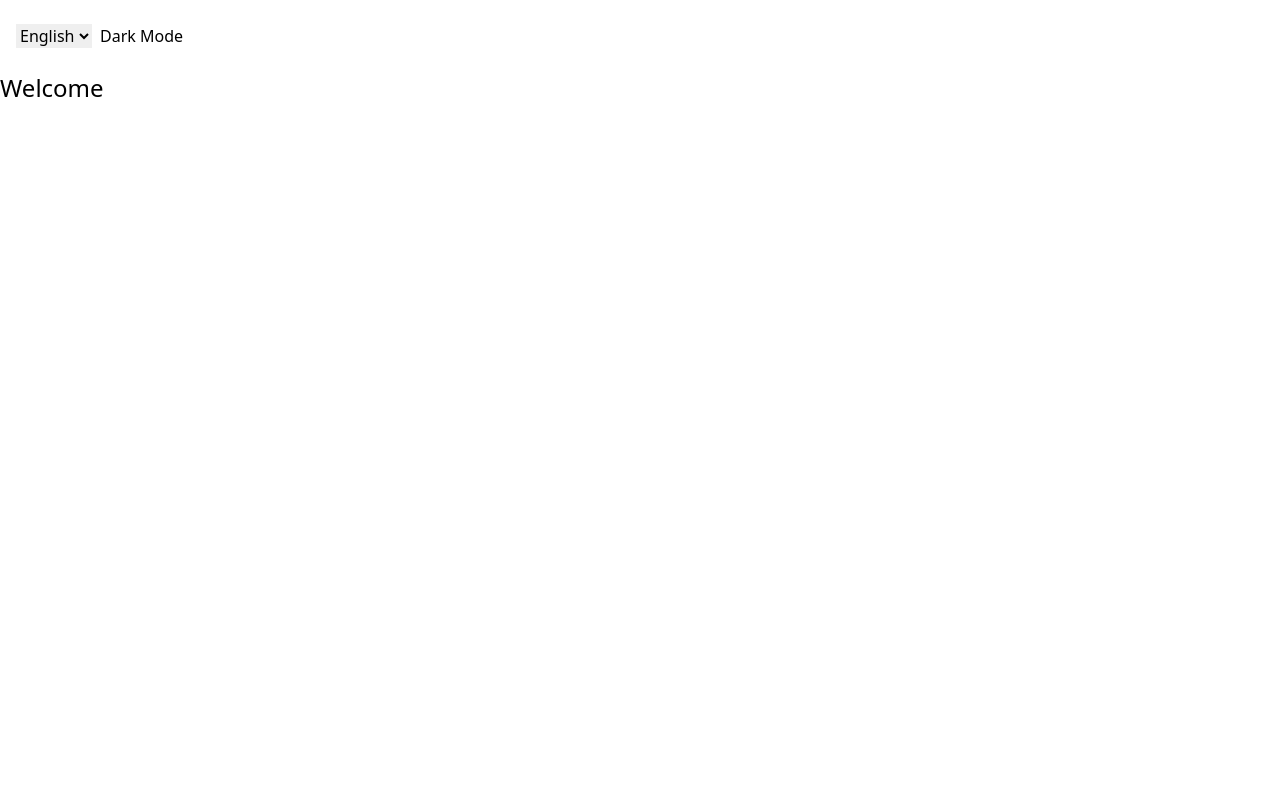
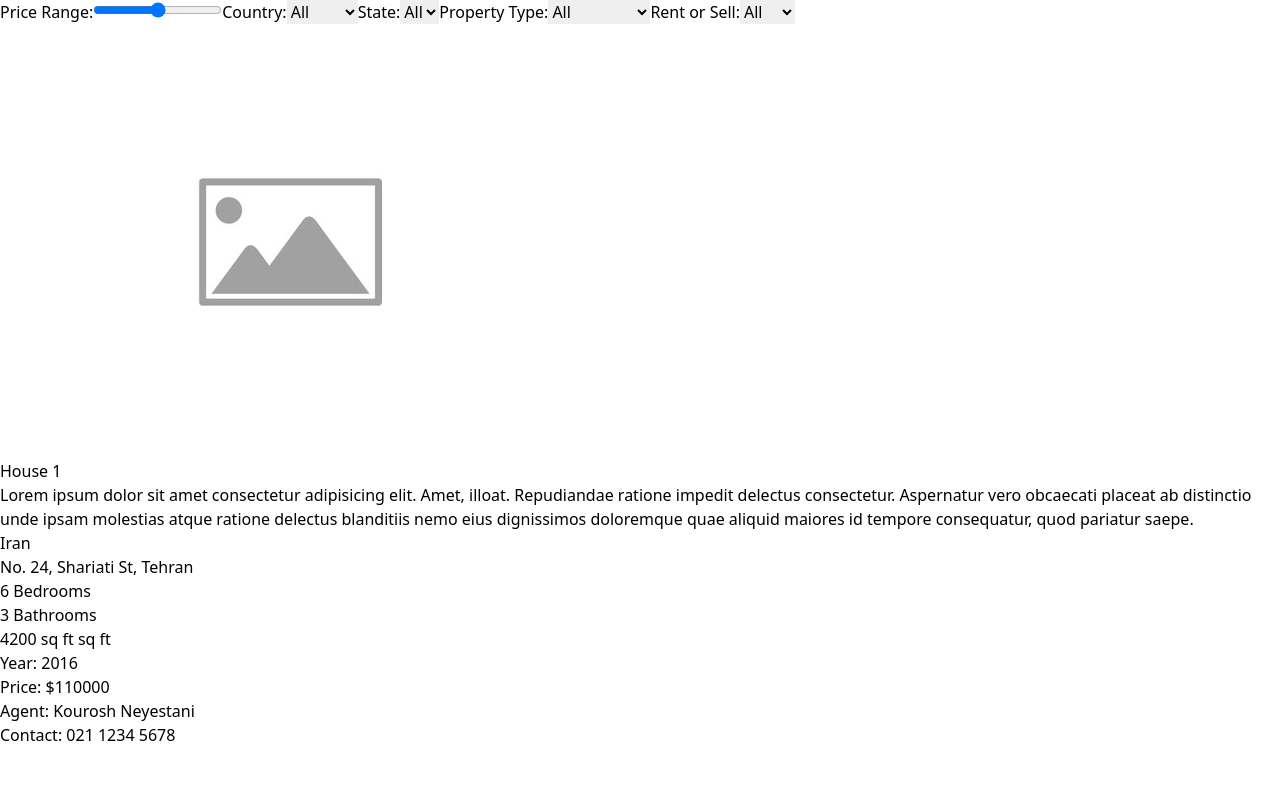
Before and after one commit to kouroshneyestani/reactjs-bongah, a React (Vite) app: page / in a window 1280 px wide. Shown: the top 800 px of the page. Built offline with nearby package versions, Linux system fonts and the light colour scheme.

Commit message:
chore: integrate Filter and Products components into App

```diff
--- a/src/App.jsx
+++ b/src/App.jsx
@@ -1,18 +1,12 @@
 import React from "react";
-import { useTranslation } from "react-i18next";
-import ThemeToggle from "./components/ThemeToggle";
-import LanguageSwitcher from "./components/LanguageSwitcher";
+import Filter from "./components/Filter";
+import Products from "./components/Products";
 
 const App = () => {
-    const { t } = useTranslation();
-
     return (
-        <div className="App">
-            <div className="p-4">
-                <LanguageSwitcher />
-                <ThemeToggle />
-            </div>
-            <h1 className="text-2xl">{t("welcome")}</h1>
+        <div>
+            <Filter />
+            <Products />
         </div>
     );
 };
```
